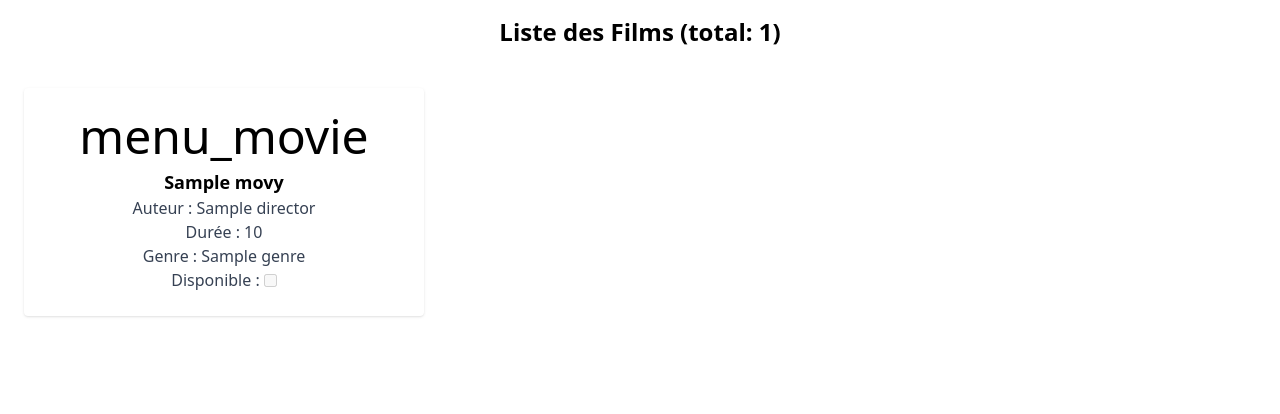
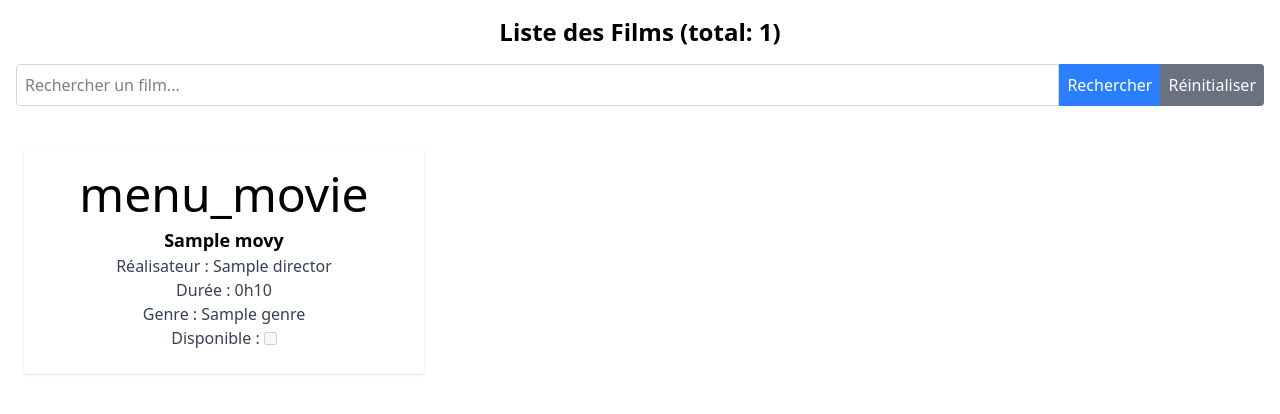
Before and after one commit to Okinest/Culturama, a PHP site: template views/movie/cinema.php in a window 1280 px wide. Shown: the part 60-474 px from the top of the page. Run offline with PHP 8.4, Linux system fonts and the light colour scheme; the template is opened without the code that fills it: most values are stand-ins (such as "Sample title", 1, 10 or a date in 2020).

Commit message:
Add movie search functionality with form and search logic

```diff
--- a/views/book/library.php
+++ b/views/book/library.php
@@ -16,6 +16,11 @@ require_once ('views/layout/navbar.php');
                         <h4 class="text-lg font-semibold"><?= $book['title'] ?></h4>
                         <p class="text-gray-700">Auteur : <?= $book['author'] ?></p>
                         <p class="text-gray-700">Nombre de pages: <?= $book['pageNumber'] ?></p>
+                        <div class="flex items-center">
+                            <label for="isAvailable" class="text-gray-700">Disponible :</label>
+                            <input name="isAvailable" type="checkbox" value="<?= $book['isAvailable'] ?>"
+                                   class="ml-1" <?= $book['isAvailable'] ? 'checked' : '' ?> disabled>
+                        </div>
                     </div>
                 </div>
             </div>
--- a/views/movie/cinema.php
+++ b/views/movie/cinema.php
@@ -7,6 +7,13 @@ require_once ('views/layout/navbar.php');
 ?>
 <div class="container mx-auto px-4">
     <h2 class="text-center text-2xl font-bold my-4">Liste des Films (total: <?= count($movies) ?>)</h2>
+    <form method="post" action="/movie/search" class="mb-4">
+        <div class="flex">
+            <input type="text" name="search" placeholder="Rechercher un film..." class="w-full p-2 border border-gray-300 rounded-l" value="<?= $_POST['search'] ?? '' ?>">
+            <button type="submit" class="bg-blue-500 text-white p-2">Rechercher</button>
+            <button type="button" class="bg-gray-500 text-white p-2 rounded-r" onclick="window.location.href='/movie/cinema'">Réinitialiser</button>
+        </div>
+    </form>
     <div class="flex flex-wrap mt-8">
         <?php foreach ($movies as $movie): ?>
             <div class="w-full md:w-1/3 p-2">
@@ -14,8 +21,15 @@ require_once ('views/layout/navbar.php');
                     <div class="flex flex-col items-center p-6">
                         <span class="material-icons text-5xl mb-2">menu_movie</span>
                         <h4 class="text-lg font-semibold"><?= $movie['title'] ?></h4>
-                        <p class="text-gray-700">Auteur : <?= $movie['director'] ?></p>
-                        <p class="text-gray-700">Durée : <?= $movie['duration'] ?></p>
+                        <p class="text-gray-700">Réalisateur : <?= $movie['director'] ?></p>
+                        <p class="text-gray-700">
+                            Durée :
+                            <?php
+                                $heures = intdiv($movie['duration'], 60);
+                                $restant = $movie['duration'] % 60;
+                                echo "{$heures}h" . ($restant ? "{$restant}" : "");
+                            ?>
+                        </p>
                         <p class="text-gray-700">Genre : <?= $movie['genre'] ?></p>
                         <div class="flex items-center">
                             <label for="isAvailable" class="text-gray-700">Disponible :</label>
```
Also changed, not shown: controllers/MovieController.php (+12 -0 lines), models/Movie.php (+29 -0 lines).
